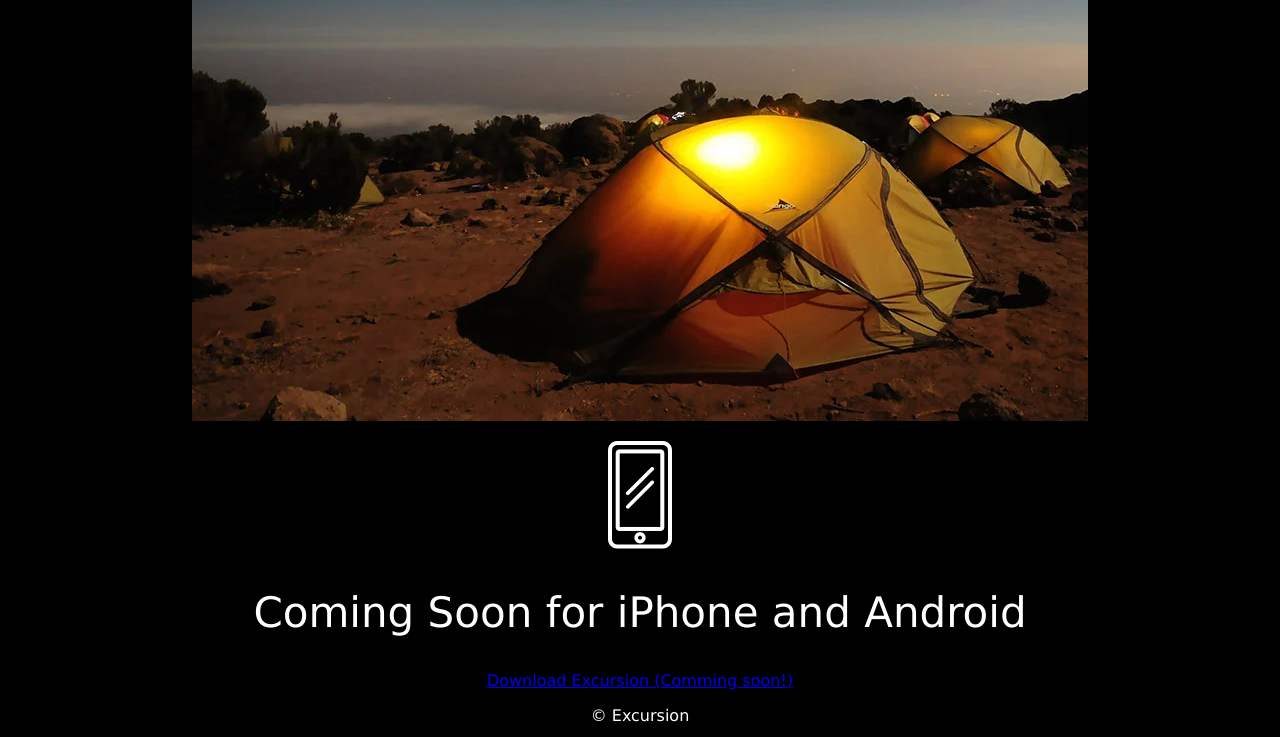
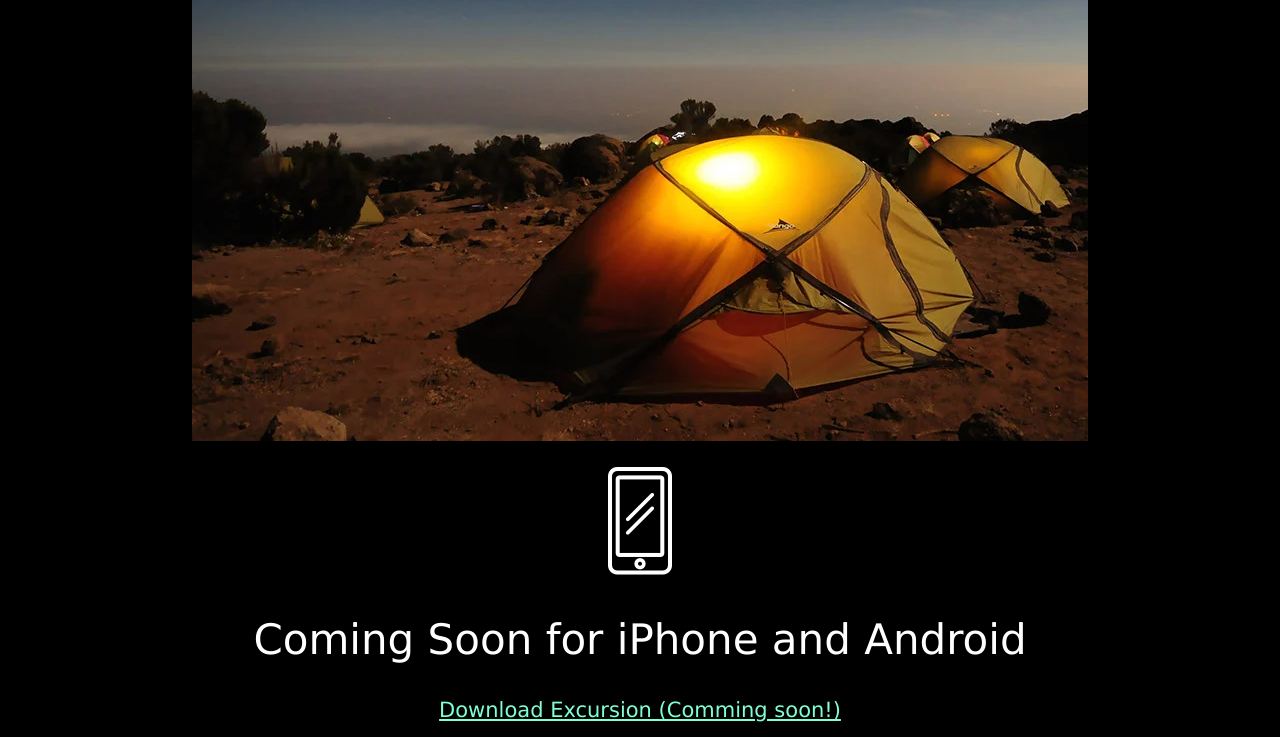
Before and after one commit to Moonique/excursion, a plain HTML site: page index.html in a window 1280 px wide. Shown: the part 574-1311 px from the top of the page. Drawn offline with Linux system fonts and the light colour scheme.

Commit message:
Added styles for links and p elements

```diff
--- a/resources/css/style.css
+++ b/resources/css/style.css
@@ -14,3 +14,17 @@ h2 {
     font-weight: 300;
     font-size: 42px;
 }
+
+a {
+    color: aquamarine;
+    size: 16px;
+}
+
+p {
+    font-size: 21px;
+    color: gray;
+}
+
+footer p {
+    text-align: right;
+}
```
